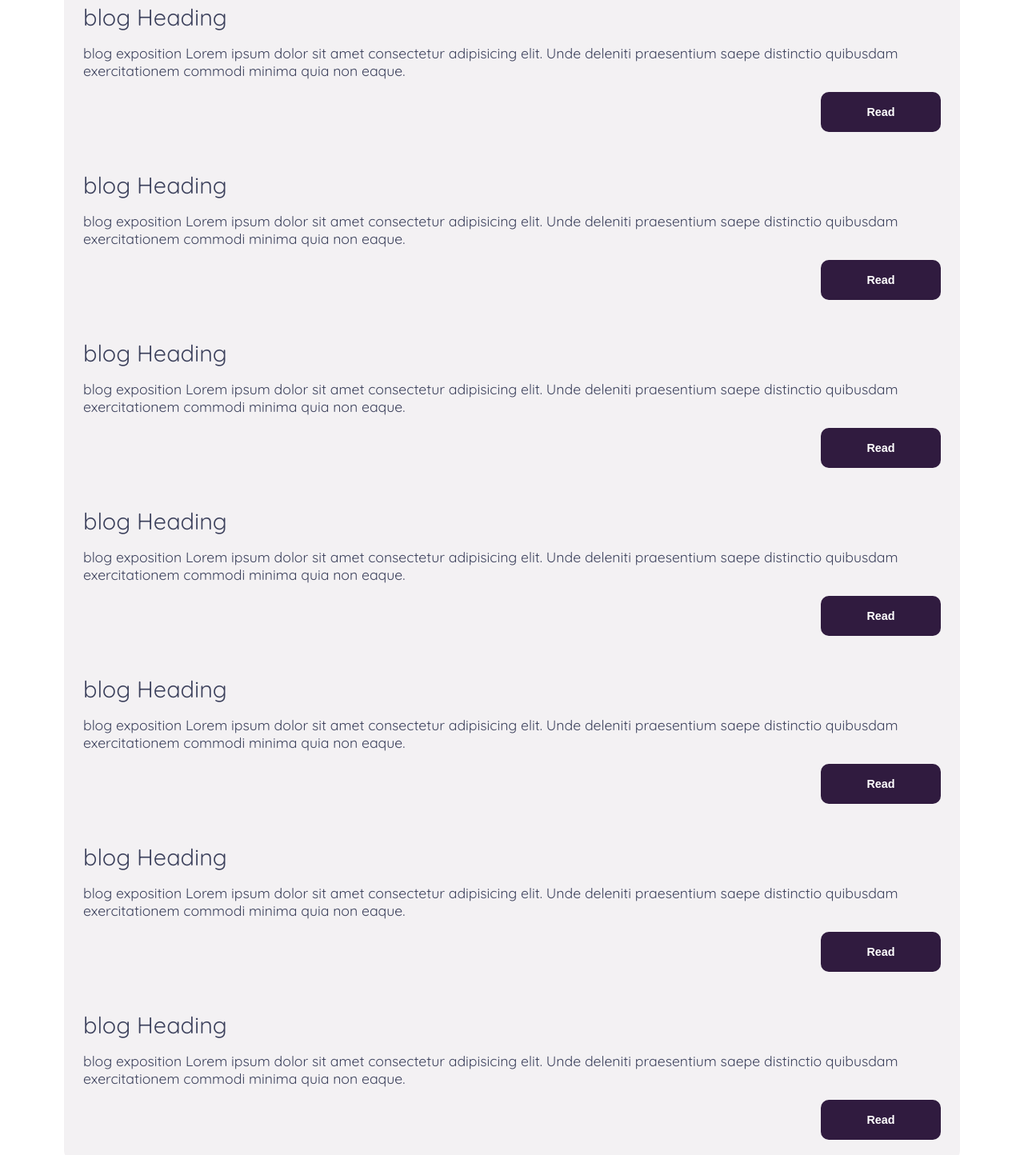
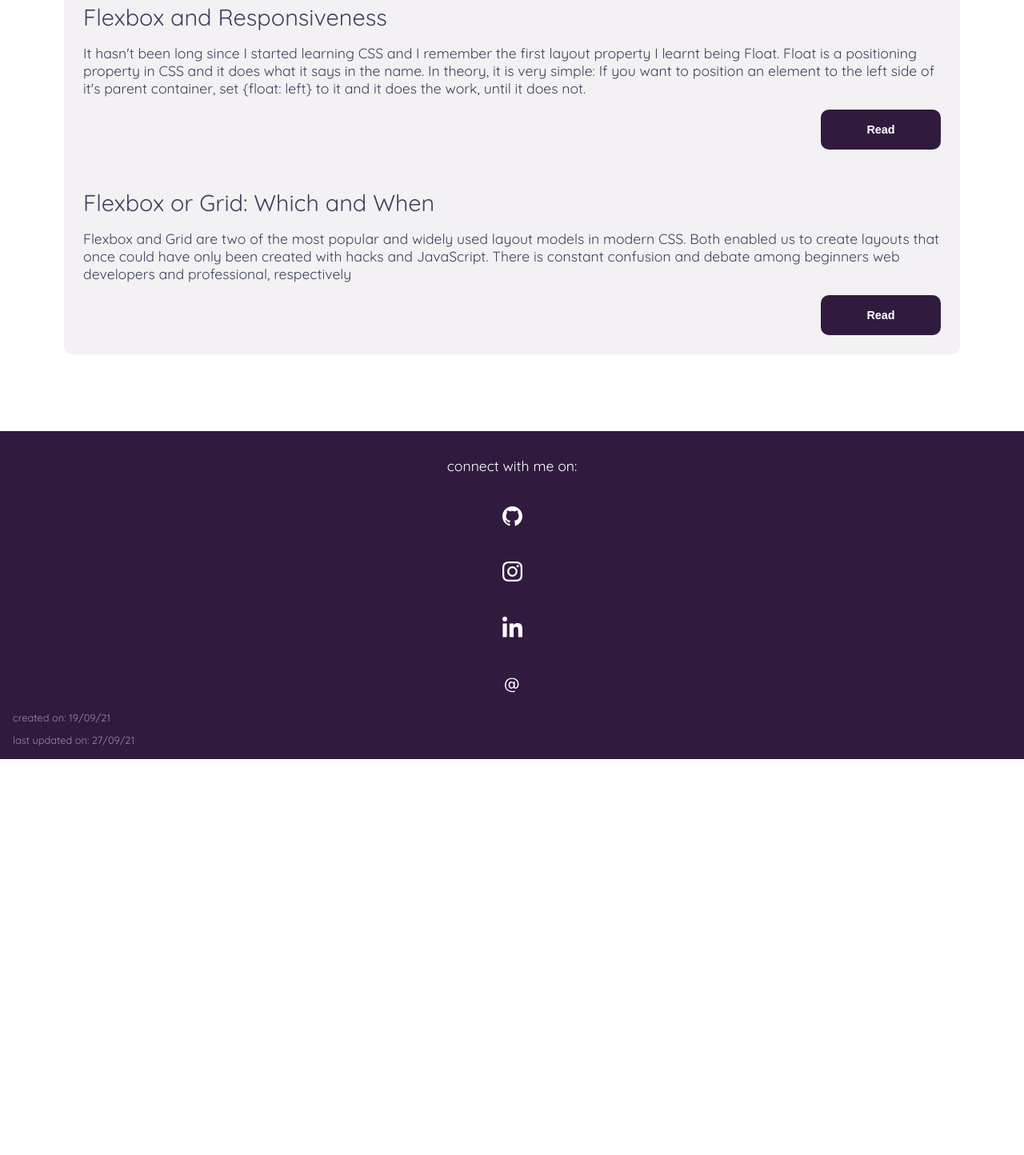
Before and after one commit to iHarryD/portfolio, a plain HTML site: page blogs.html in a window 1280 px wide. Shown: the part 296-1740 px from the top of the page at 80% size. After the commit the page ends 1245 px from the top, so only its background shows below. Drawn offline with nearby package versions, Linux system fonts and the light colour scheme.

Commit message:
Update blogs.html

```diff
--- a/blogs.html
+++ b/blogs.html
@@ -44,80 +44,21 @@
         </div>
         <div id="blogs-menu">
           <div class="blogs">
-            <h3 class="blog-heading">blog Heading</h3>
+            <h3 class="blog-heading">Flexbox and Responsiveness</h3>
             <p class="blog-exposition">
-              blog exposition Lorem ipsum dolor sit amet consectetur adipisicing
-              elit. Unde deleniti praesentium saepe distinctio quibusdam
-              exercitationem commodi minima quia non eaque.
+              It hasn't been long since I started learning CSS and I remember the first layout property I learnt being Float. Float is a positioning property in CSS and it does what it says in the name. In theory, it is very simple: If you want to position an element to the left side of it's parent container, set {float: left} to it and it does the work, until it does not.
             </p>
             <div class="blog-buttons-div">
-              <button>Read</button>
+              <button onclick="location.href='https://iharryd.blogspot.com/2021/09/flexbox-and-responsiveness.html'">Read</button>
             </div>
           </div>
           <div class="blogs">
-            <h3 class="blog-heading">blog Heading</h3>
+            <h3 class="blog-heading">Flexbox or Grid: Which and When</h3>
             <p class="blog-exposition">
-              blog exposition Lorem ipsum dolor sit amet consectetur adipisicing
-              elit. Unde deleniti praesentium saepe distinctio quibusdam
-              exercitationem commodi minima quia non eaque.
+              Flexbox and Grid are two of the most popular and widely used layout models in modern CSS. Both enabled us to create layouts that once could have only been created with hacks and JavaScript. There is constant confusion and debate among beginners web developers and professional, respectively
             </p>
             <div class="blog-buttons-div">
-              <button>Read</button>
-            </div>
-          </div>
-          <div class="blogs">
-            <h3 class="blog-heading">blog Heading</h3>
-            <p class="blog-exposition">
-              blog exposition Lorem ipsum dolor sit amet consectetur adipisicing
-              elit. Unde deleniti praesentium saepe distinctio quibusdam
-              exercitationem commodi minima quia non eaque.
-            </p>
-            <div class="blog-buttons-div">
-              <button>Read</button>
-            </div>
-          </div>
-          <div class="blogs">
-            <h3 class="blog-heading">blog Heading</h3>
-            <p class="blog-exposition">
-              blog exposition Lorem ipsum dolor sit amet consectetur adipisicing
-              elit. Unde deleniti praesentium saepe distinctio quibusdam
-              exercitationem commodi minima quia non eaque.
-            </p>
-            <div class="blog-buttons-div">
-              <button>Read</button>
-            </div>
-          </div>
-          <div class="blogs">
-            <h3 class="blog-heading">blog Heading</h3>
-            <p class="blog-exposition">
-              blog exposition Lorem ipsum dolor sit amet consectetur adipisicing
-              elit. Unde deleniti praesentium saepe distinctio quibusdam
-              exercitationem commodi minima quia non eaque.
-            </p>
-            <div class="blog-buttons-div">
-              <button>Read</button>
-            </div>
-          </div>
-          <div class="blogs">
-            <h3 class="blog-heading">blog Heading</h3>
-            <p class="blog-exposition">
-              blog exposition Lorem ipsum dolor sit amet consectetur adipisicing
-              elit. Unde deleniti praesentium saepe distinctio quibusdam
-              exercitationem commodi minima quia non eaque.
-            </p>
-            <div class="blog-buttons-div">
-              <button>Read</button>
-            </div>
-          </div>
-          <div class="blogs">
-            <h3 class="blog-heading">blog Heading</h3>
-            <p class="blog-exposition">
-              blog exposition Lorem ipsum dolor sit amet consectetur adipisicing
-              elit. Unde deleniti praesentium saepe distinctio quibusdam
-              exercitationem commodi minima quia non eaque.
-            </p>
-            <div class="blog-buttons-div">
-              <button>Read</button>
+              <button onclick="location.href='https://iharryd.blogspot.com/2021/09/flexbox-or-grid-which-and-when.html'">Read</button>
             </div>
           </div>
         </div>
```
